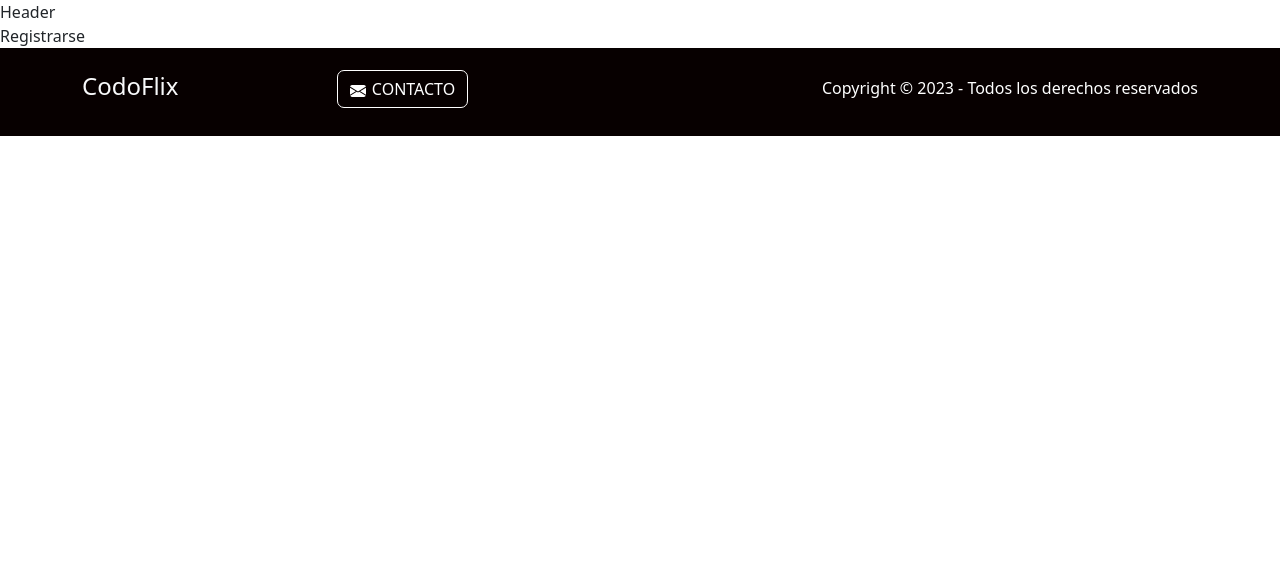
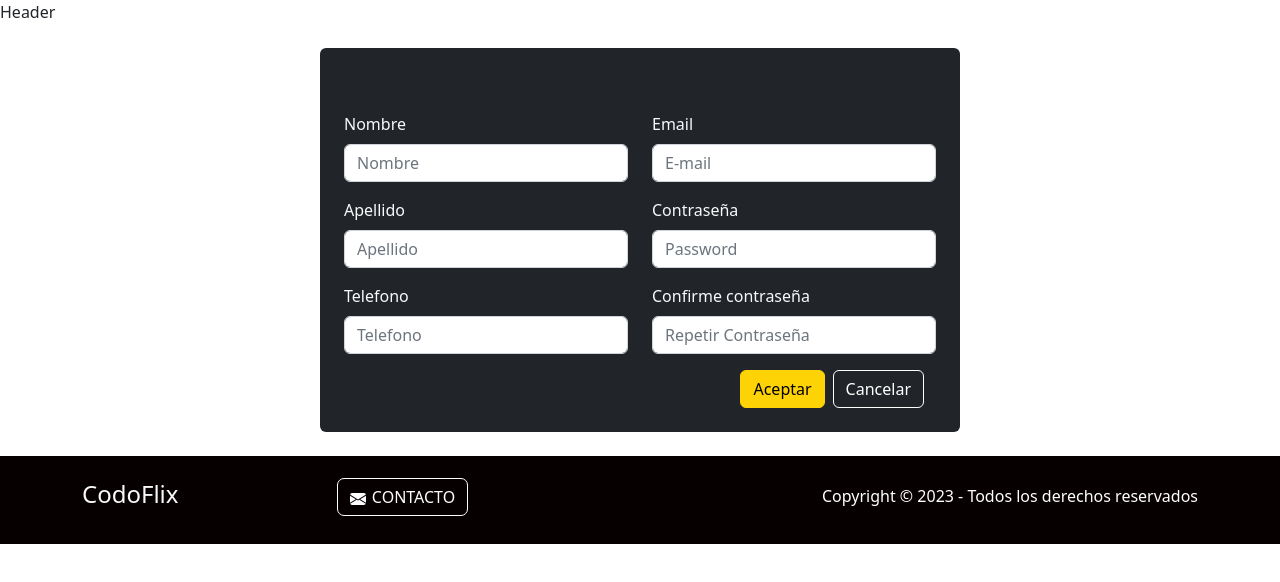
Before and after one commit to amassen/23303-grupo1-CodoFlix, a React (Vite) app: page /registrarse in a window 1280 px wide. Shown: the top 582 px of the page. Built offline with nearby package versions, Linux system fonts and the light colour scheme.

Commit message:
arreglo de estilo, traslado de botones a atom

```diff
--- /dev/null
+++ b/src/components/atom/BotonOutline.jsx
@@ -0,0 +1,25 @@
+import { Button } from "react-bootstrap";
+
+/* Botón outline */
+/* Clasebtn recibe las clases css, tipo recibe el atributo type,
+  text recibe la layenda del botón, enCLick recibe una función que se
+  ejecuta al hacer onCLick.
+**El css de estilo en caso de no setear clases de bootstrap es btncolors.css
+**Al pasar por props clase/s personalizadas poner un espacio antes de las
+  clases pasadas; por ej:
+    <BotonPrimary type={tipo}
+                  clasebtn={" btn-ok"}
+                  texto="Aceptar"
+                  enClick={handleSubmit}
+    />
+*/
+
+export default function BotonOutline({clasebtn, tipo,texto, enClick}) {
+  return (
+    <>
+      <Button variant={`btn btn-outline${clasebtn}`} type={tipo} onClick={enClick}>{texto}</Button>{' '}
+    </>
+  );
+
+
+}
--- /dev/null
+++ b/src/components/atom/BotonPrimary.jsx
@@ -0,0 +1,22 @@
+import { Button } from "react-bootstrap"
+
+/* Botón primary */
+/* Clasebtn recibe las clases css, tipo recibe el atributo type,
+  text recibe la layenda del botón, enCLick recibe una función que se
+  ejecuta al hacer onCLick
+**El css de estilo en caso de no setear clases de bootstrap es btncolors.css
+**Al pasar por props clase/s personalizadas poner un espacio antes de las
+  clases pasadas; por ej:
+    <BotonPrimary type={tipo}
+                  clasebtn={" btn-ok"}
+                  texto="Aceptar"
+                  enClick={handleSubmit}
+    />
+  */
+export default function BotonPrimary({clasebtn, tipo,texto,enClick}) {
+  return (
+    <>
+       <Button variant={`btn btn-primary${clasebtn}`} type={tipo} onClick={enClick}>{texto}</Button>{' '}
+    </>
+  )
+}
--- /dev/null
+++ b/src/components/atom/btncolors.css
@@ -0,0 +1,20 @@
+
+.btn-ok{
+    background-color:#FDD306;
+    color:black;
+    border-color:#FDD306;
+}
+.btn-ok:hover{
+    background-color:rgb(63, 63, 63);
+    color:white;
+    border-color:white;
+}
+
+.btn-reject{
+    border-color:white;
+    color:white;
+}
+.btn-reject:hover{
+    background-color: #FDD306;
+    color:white;
+}
--- a/src/components/template/BotonOutlineDanger.jsx
+++ /dev/null
@@ -1,10 +0,0 @@
-import { Button } from "react-bootstrap";
-export default function BotonOutlineDanger({tipo,texto}) {
-  return (
-    <>
-      <Button variant="btn btn-outline-danger" type={tipo}>{texto}</Button>{' '}
-    </>
-  );
-
-
-}
--- a/src/components/template/BotonSuccess.jsx
+++ /dev/null
@@ -1,8 +0,0 @@
-import { Button } from "react-bootstrap"
-export default function BotonSuccess({tipo,texto,enClick}) {
-  return (
-    <>
-       <Button variant="btn btn-success" type={tipo} onClick={enClick}>{texto}</Button>{' '}
-    </>
-  )
-}
--- a/src/pages/Registrarse.jsx
+++ b/src/pages/Registrarse.jsx
@@ -1,9 +1,11 @@
 import { Form, Row, Col, Container } from 'react-bootstrap';
 import FormGroup from '../components/template/FormGroup';
-import BotonSuccess from '../components/template/BotonSuccess';
-import BotonOutlineDanger from '../components/template/BotonOutlineDanger';
 import { useState } from 'react';
-import { HeadlineH2 } from '../components/atom/Headlineh2'
+import { regexPhone,regexEmail } from '../utils/constants';
+ import { HeadlineH2 } from '../components/atom/Headlineh2'
+import BotonPrimary from '../components/atom/BotonPrimary';
+import BotonOutline from '../components/atom/BotonOutline';
+import "../components/atom/btncolors.css"
 
 export const Registrarse = () => {
 
@@ -17,11 +19,13 @@ export const Registrarse = () => {
     cpass: '',
   });
   const [errors, setErrors] = useState({})
-  const regexPhone = /^([0-9]{10,13})$/
-  const regexMail = /^(\w+[/./-]?){1,}@[a-z]+[/.]\w{2,}$/
-  const regexPass = /^.{1,255}$/
+  /* <Anterior:*/
+  //const regexPass = /^.{8,20}$/
+  const regexPass = /^(?=.*[a-z])(?=.*[A-Z])(?=.*\d)(?=.*[!@#$%^&*])[a-zA-Z\d!@#$%^&*]{8,20}$/
   const tipo="submit"
-  const bg="bg"
+   /* Colores */
+  const bg="bg-dark"
+  const fontColor="text-light"
 
   const setField = (field, value) => {
     setForm({ ...form, [field]: value });
@@ -41,9 +45,9 @@ export const Registrarse = () => {
 
     if(!name||name ==='') newErrors.name='Ingrese un nombre'
     if(!lastName||lastName ==='') newErrors.lastName='Ingrese un apellido'
-    if(!phone||!regexPhone.test(phone.trim())) newErrors.phone='Telefono invalido'
-    if(!mail||!regexMail.test(mail.trim())) newErrors.mail='Ingrese mail válido'
-    if(!pass||!regexPass.test(pass.trim())) newErrors.pass='Ingrese una contraseña válida debe tener de minima 8 caracteres'
+    if(!phone||!regexPhone.test(phone.trim())) newErrors.phone='Telefono invalido, ingrese hasta 13 dígitos'
+    if(!mail||!regexEmail.test(mail.trim())) newErrors.mail='Ingrese mail válido'
+    if(!pass||!regexPass.test(pass.trim())) newErrors.pass='Ingrese una contraseña válida debe tener entre 8 y 20 caracteres'
     if(!cpass||cpass!==pass) newErrors.cpass='Ambas contraseñas deben coincidir'
     return newErrors
   }
@@ -54,14 +58,115 @@ export const Registrarse = () => {
     console.log(form)
     if (Object.keys(formErrors).length > 0){
       setErrors(formErrors)
+      showMsg('Error en el formulario')
     }else{
-      console.log('formulario enviado')
+      showMsg('Formmulario Enviado')
       console.log('Datos para post..')
       console.log(form)
       }
     }
 
+    function showMsg(msg){
+      console.log(msg)
+    }
+
+    const handleCancel=(e)=>{
+      e.preventDefault();
+      setForm(
+        { name: '',
+          lastName: '',
+          phone: '',
+          mail: '',
+          pass: '',
+          cpass: ''}
+      )
+      showMsg("Envio Cancelado")
+    }
+
   return (
-    <div>Registrarse</div>
-  )
-}
+    <div className={`container w-50 ${bg} ${fontColor} rounded p-4 mt-4 mb-4`}>
+      <HeadlineH2>Registrarse</HeadlineH2>
+      <Form>
+        <Row>
+          <Col sm={12} md={6}>
+            <FormGroup type="text"
+                      texto="Nombre"
+                      controlId="name"
+                      placeholder="Nombre"
+                      valor={form.name}
+                      onCambio={(e)=>setField('name',e.target.value)}
+                      esInvalido={errors.name}
+                      feedbackType="invalid"
+                      typeError={errors.name}/>
+
+            <FormGroup type="text"
+                       texto="Apellido"
+                       controlId="lastName"
+                       placeholder="Apellido"
+                       valor={form.lastName}
+                       onCambio={(e)=>setField('lastName',e.target.value)}
+                       esInvalido={errors.lastName}
+                       feedbackType="invalid"
+                       typeError={errors.lastName}/>
+
+            <FormGroup type="number"
+                       texto="Telefono"
+                       controlId="phone"
+                       placeholder="Telefono"
+                       valor={form.phone}
+                       onCambio={(e)=>setField('phone',e.target.value)}
+                       esInvalido={errors.phone}
+                       feedbackType="invalid"
+                       typeError={errors.phone}/>
+          </Col>
+          <Col  sm={12} md={6}>
+            <FormGroup type="email"
+                      texto="Email"
+                      controlId="mail"
+                      placeholder="E-mail"
+                      valor={form.mail}
+                      onCambio={(e)=>setField('mail',e.target.value)}
+                      esInvalido={errors.mail}
+                      feedbackType="invalid"
+                      typeError={errors.mail}/>
+
+            <FormGroup type="text"
+                      texto="Contraseña"
+                      controlId="pass"
+                      placeholder="Password"
+                      valor={form.pass}
+                      onCambio={(e)=>setField('pass',e.target.value)}
+                      esInvalido={errors.pass}
+                      feedbackType="invalid"
+                      typeError={errors.pass}/>
+
+            <FormGroup type="text"
+                      texto="Confirme contraseña"
+                      controlId="cpass"
+                      placeholder="Repetir Contraseña"
+                      valor={form.cpass}
+                      onCambio={(e)=>setField('cpass',e.target.value)}
+                      esInvalido={errors.cpass}
+                      feedbackType="invalid"
+                      typeError={errors.cpass}/>
+
+          </Col>
+        </Row>
+        <Container className="d-grid d-md-flex justify-content-center justify-content-lg-end  gap-2">
+          <BotonPrimary type={tipo}
+                        clasebtn={" btn-ok"}//para custom clases dejar 1 espacio antes
+                        texto="Aceptar"
+                        enClick={handleSubmit}
+                        />
+          <BotonOutline
+                        type={tipo}
+                        clasebtn={" btn-reject "}//para custom clases dejar 1 espacio antes
+                        texto="Cancelar"
+                        enClick={handleCancel}
+                        />
+        </Container>
+      </Form>
+
+    </div>
+  );
+};
```
Also changed, not shown: src/App.css (line endings or trailing spaces).
